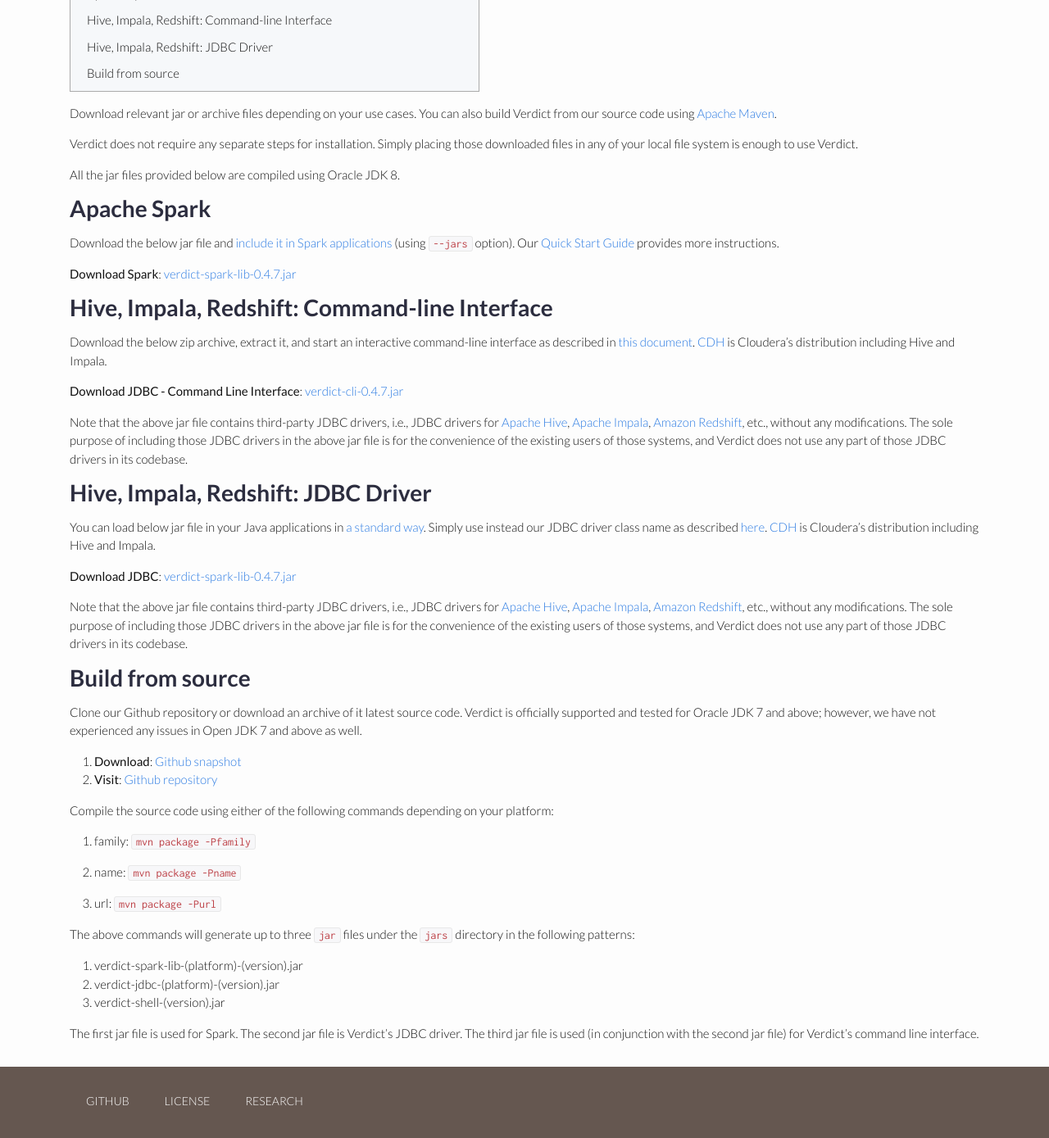
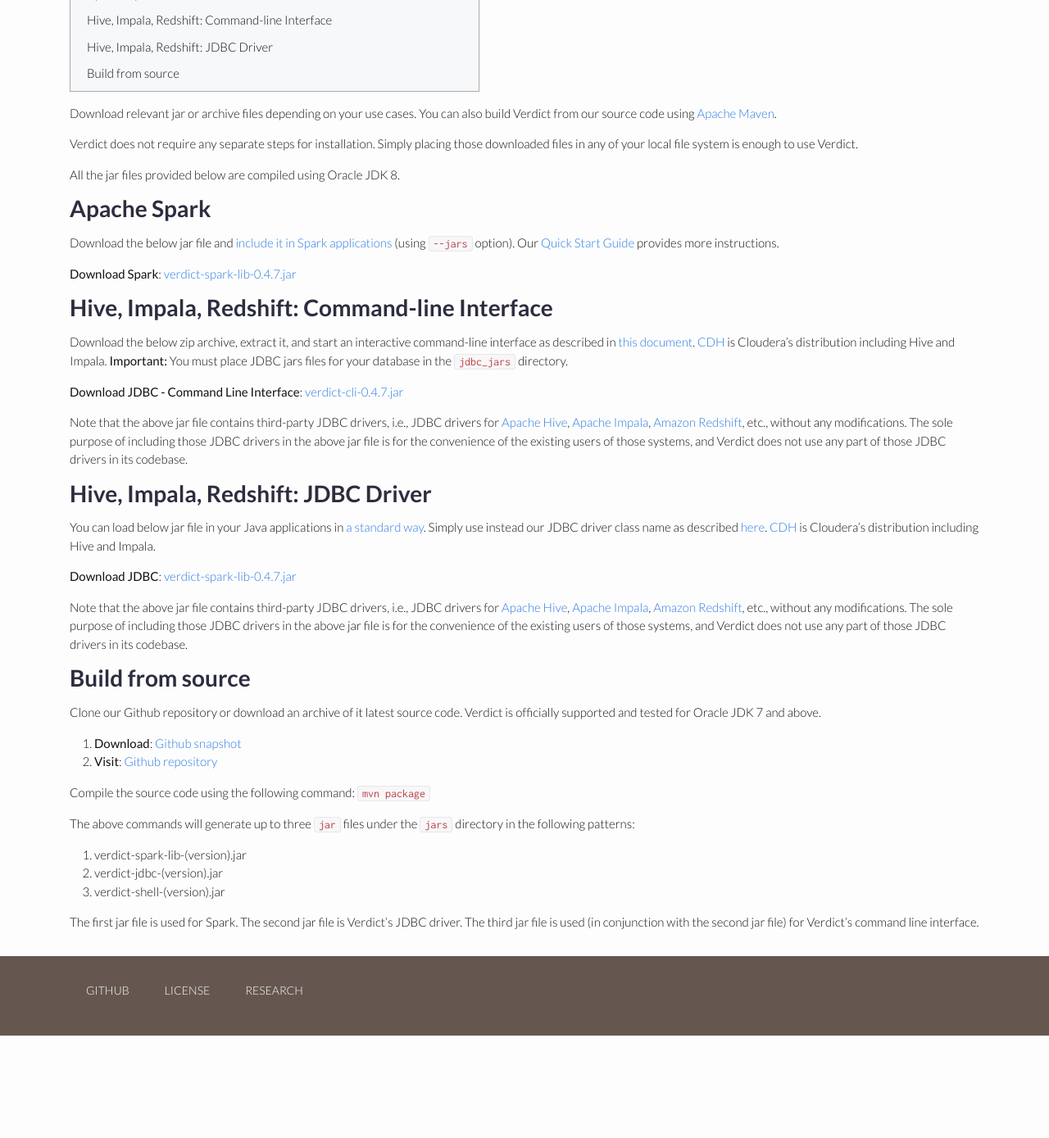
Before and after one commit to verdict-project/verdict-project.github.io, a Jekyll site: the page built from download/index.md, in a window 1280 px wide and 1400 px high, scrolled down 319 px. Shown: the top 1389 px of the window at 82% size. Built offline with Jekyll 4.4.1, drawn with Linux system fonts in a browser that asks for light colours; nearby versions of some CDN libraries; after the commit the page ends 1583 px from its top, so only the background shows below that.

Commit message:
Download page simplified

```diff
--- a/download/index.md
+++ b/download/index.md
@@ -25,7 +25,7 @@
 
 ## Hive, Impala, Redshift: Command-line Interface
 
-Download the below zip archive, extract it, and start an interactive command-line interface as described in [this document]({{ site.baseurl }}/documentation/quick_start/#on-apache-impala-apache-hive-amazon-redshift). [CDH](https://www.cloudera.com/products/open-source/apache-hadoop/key-cdh-components.html) is Cloudera's distribution including Hive and Impala.
+Download the below zip archive, extract it, and start an interactive command-line interface as described in [this document]({{ site.baseurl }}/documentation/quick_start/#on-apache-impala-apache-hive-amazon-redshift). [CDH](https://www.cloudera.com/products/open-source/apache-hadoop/key-cdh-components.html) is Cloudera's distribution including Hive and Impala. **Important:** You must place JDBC jars files for your database in the `jdbc_jars` directory.
 
 {% assign platform = site.verdict_shell['family'] %}
 {% assign name = site.verdict_shell['name'] %}
@@ -52,31 +52,19 @@
 
 ## Build from source
 
-Clone our Github repository or download an archive of it latest source code. Verdict is officially supported and tested for Oracle JDK 7 and above; however, we have not experienced any issues in Open JDK 7 and above as well.
+Clone our Github repository or download an archive of it latest source code. Verdict is officially supported and tested for Oracle JDK 7 and above.
 
 1. **Download**: [Github snapshot](https://github.com/mozafari/verdict/archive/master.zip)
 1. **Visit**: [Github repository](https://github.com/mozafari/verdict)
 
-Compile the source code using either of the following commands depending on your platform:
-{% assign platforms = "" %}
-{% for item in site.verdict_spark %}
-    {% assign platforms = platforms | append: "," | append: item[0] %}
-{% endfor %}
-{% for item in site.verdict_jdbc %}
-    {% assign platforms = platforms | append: "," | append: item[0] %}
-{% endfor %}
-{% for item in site.verdict_shell %}
-    {% assign platforms = platforms | append: "," | append: item[0] %}
-{% endfor %}
-{% assign platforms = platforms | remove_first: "," | split: "," | uniq %}
-{% for p in platforms %}
-1. {{ p }}: `mvn package -P{{ p }}`
+Compile the source code using the following command:
+`mvn package`
 
-{% endfor %}
 
 The above commands will generate up to three `jar` files under the `jars` directory in the following patterns:
-1. verdict-spark-lib-(platform)-(version).jar
-1. verdict-jdbc-(platform)-(version).jar
+
+1. verdict-spark-lib-(version).jar
+1. verdict-jdbc-(version).jar
 1. verdict-shell-(version).jar
 
 The first jar file is used for Spark. The second jar file is Verdict's JDBC driver. The third jar file is used (in conjunction with the second jar file) for Verdict's command line interface.
```
